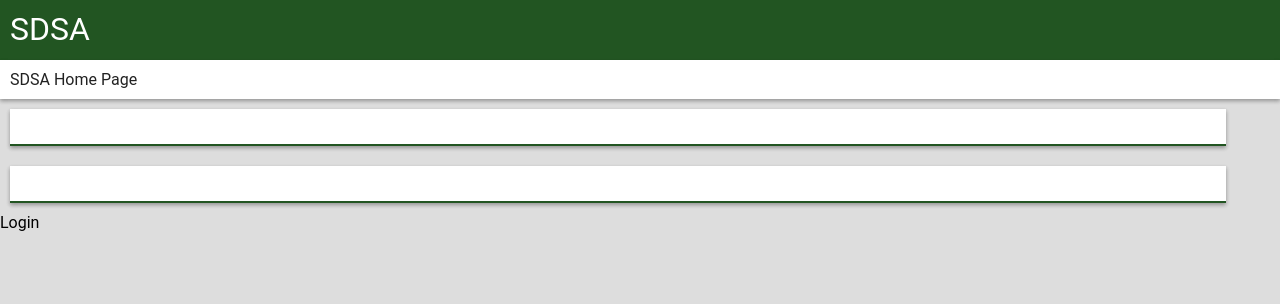
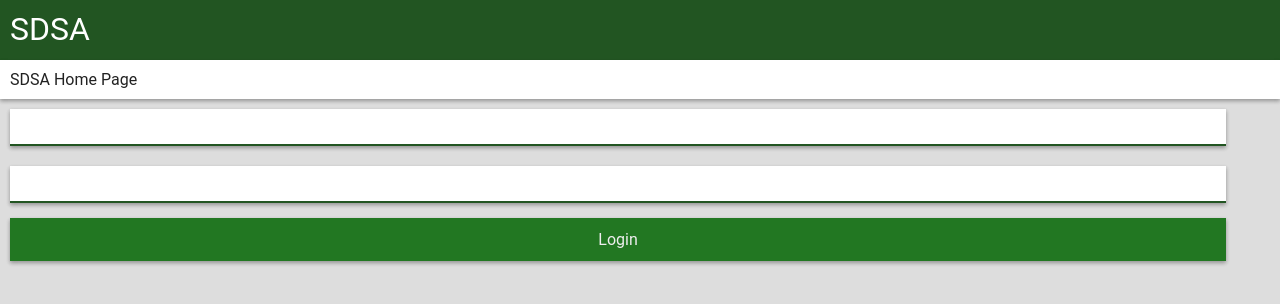
Before and after one commit to AdamSlack/sideways, an Angular app in the folder clinician/: page / in a window 1280 px wide. Shown: the top 304 px of the page. Built offline with nearby package versions, Linux system fonts and the light colour scheme.

Commit message:
login button styled now

```diff
--- a/clinician/src/app/home-page/home-page.component.scss
+++ b/clinician/src/app/home-page/home-page.component.scss
@@ -8,6 +8,8 @@ div.header{
     box-shadow: 0 2px 4px rgba(0, 0, 0, 0.12), 0 2px 4px rgba(0, 0, 0, 0.24);
     min-height: 60px;
 }
+
+
 
 .sdsa {
     font-size : 2em;
@@ -47,7 +49,8 @@ div.header{
     }
 }
 
-input.submit {
+div.submit, input.submit {
+    text-align: center;
     margin-top: 5px;
     margin-left: 10px;
     margin-bottom: 10px;
```
Also changed, not shown: clinician/src/app/services/participant.service.ts (+2 -7 lines).
